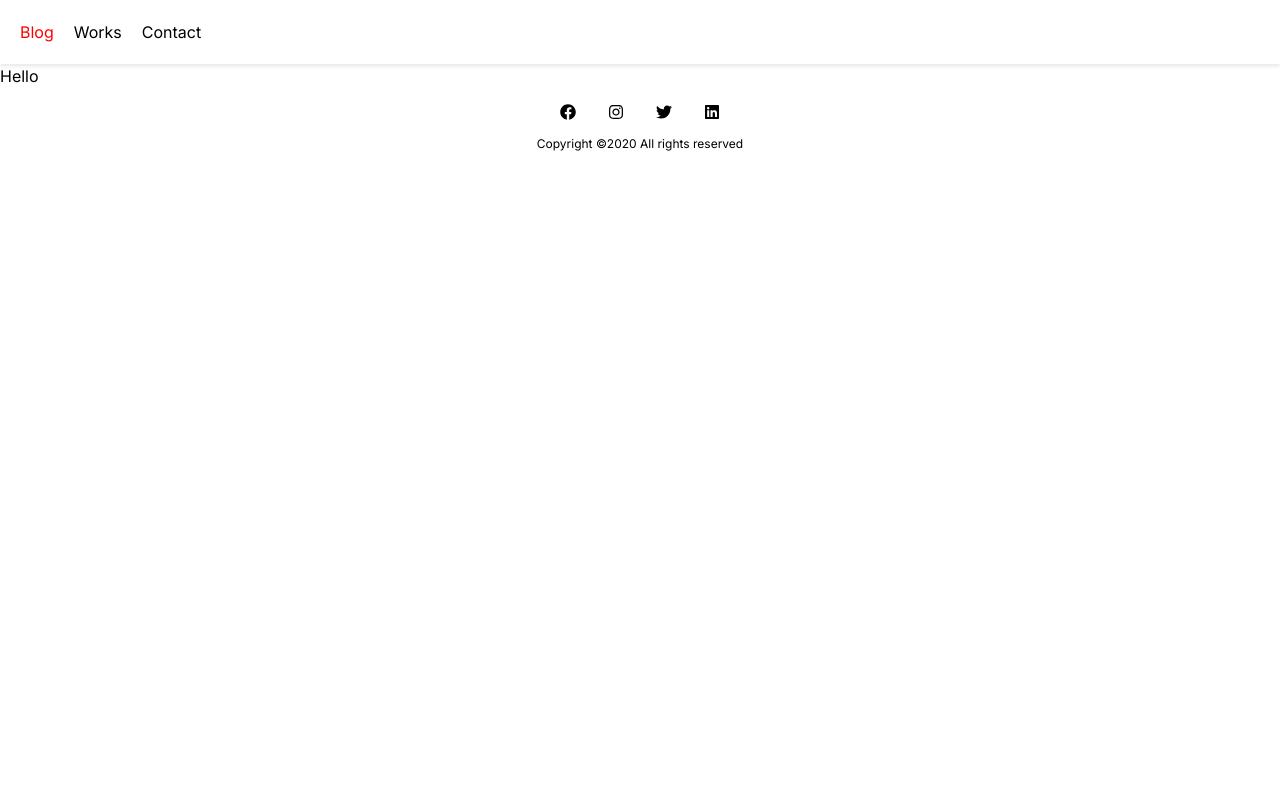
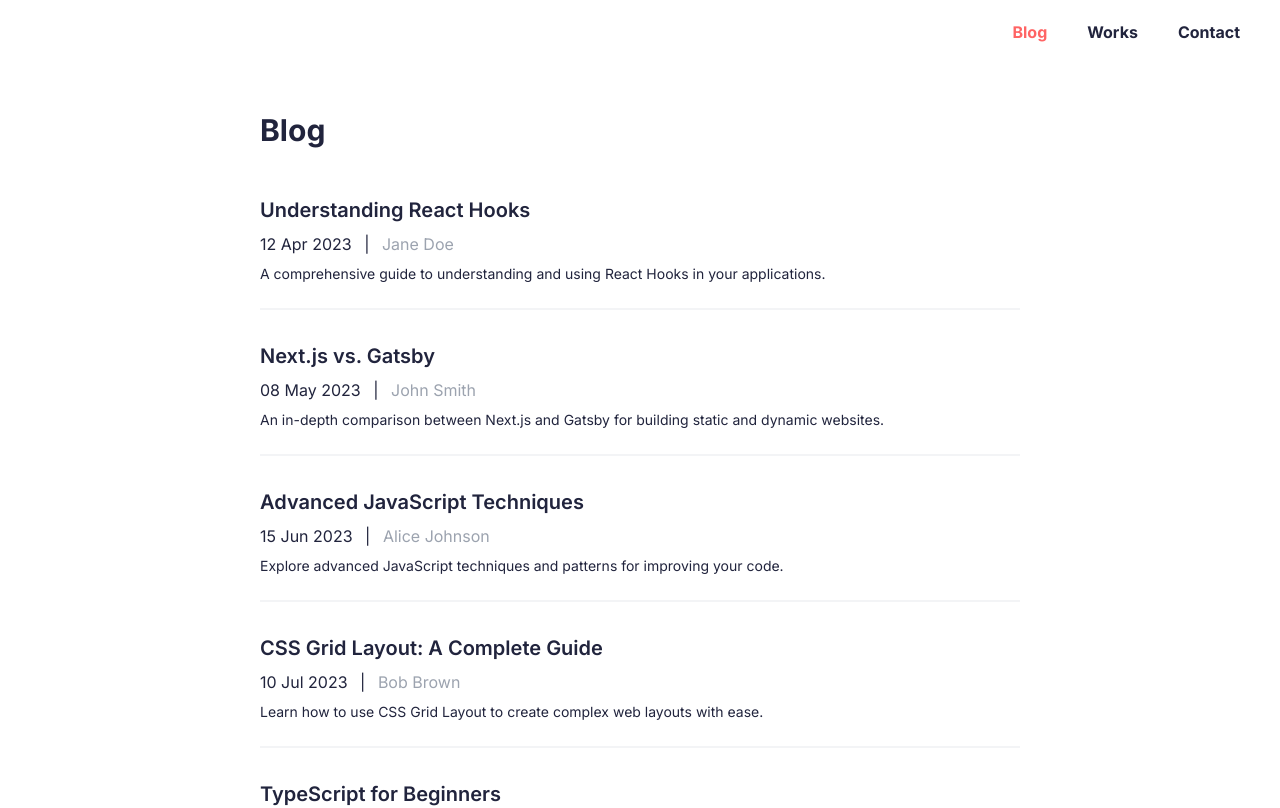
Before and after one commit to DarkM4tt/Blogosphere, a Next.js app: page / in a window 1280 px wide. Shown: the top 808 px of the page. Built offline with nearby package versions, Linux system fonts and the light colour scheme.

Commit message:
Designed Blogs page.

```diff
--- /dev/null
+++ b/src/app/components/BlogPost.tsx
@@ -0,0 +1,24 @@
+import { formatDate } from "../utils/formatDate";
+
+interface BlogPostProps {
+  post: {
+    id: number;
+    title: string;
+    date: string;
+    author: string;
+    description: string;
+    thumbnail: string;
+  };
+}
+
+const BlogPost = ({ post }: BlogPostProps) => (
+  <div className="mb-8 border-b-[2px] border-gray-100">
+    <h2 className="text-xl font-semibold mb-2">{post.title}</h2>
+    <div className="mb-2">
+      <span className="mr-2">{formatDate(post.date)}</span> | <span className="ml-2 text-gray-400">{post.author}</span>
+    </div>
+    <p className="mb-6 text-sm">{post.description}</p>
+  </div>
+);
+
+export default BlogPost;
--- a/src/app/components/Footer.tsx
+++ b/src/app/components/Footer.tsx
@@ -3,10 +3,10 @@ import { FaFacebook, FaInstagram, FaTwitter, FaLinkedin } from "react-icons/fa";
 const Footer = () => (
   <footer className="text-center p-4">
     <div className="flex justify-center gap-8 mb-4">
-      <FaFacebook />
-      <FaInstagram />
-      <FaTwitter />
-      <FaLinkedin />
+      <FaFacebook size={30} />
+      <FaInstagram size={30} />
+      <FaTwitter size={30} />
+      <FaLinkedin size={30} />
     </div>
     <p className="text-xs">Copyright ©2020 All rights reserved</p>
   </footer>
--- a/src/app/components/Header.tsx
+++ b/src/app/components/Header.tsx
@@ -1,3 +1,5 @@
+"use client";
+
 import { useState } from "react";
 import { FaBars } from "react-icons/fa";
 import styles from "../styles/header.module.css";
@@ -20,7 +22,7 @@ const Header = () => {
         className="md:hidden"
       />
       {isMobileMenuOpen && (
-        <div className="fixed top-0 right-0 bg-white shadow-lg p-4">
+        <div className="fixed top-0 right-0 bg-white p-4">
           <nav className={styles.nav}>
             <a href="#" className={styles.active}>
               Blog
--- a/src/app/globals.css
+++ b/src/app/globals.css
@@ -1,81 +1,6 @@
 @tailwind base;
 @tailwind components;
 @tailwind utilities;
-
-:root {
-  --max-width: 1100px;
-  --border-radius: 12px;
-  --font-mono: ui-monospace, Menlo, Monaco, "Cascadia Mono", "Segoe UI Mono",
-    "Roboto Mono", "Oxygen Mono", "Ubuntu Monospace", "Source Code Pro",
-    "Fira Mono", "Droid Sans Mono", "Courier New", monospace;
-
-  --foreground-rgb: 0, 0, 0;
-  --background-start-rgb: 214, 219, 220;
-  --background-end-rgb: 255, 255, 255;
-
-  --primary-glow: conic-gradient(
-    from 180deg at 50% 50%,
-    #16abff33 0deg,
-    #0885ff33 55deg,
-    #54d6ff33 120deg,
-    #0071ff33 160deg,
-    transparent 360deg
-  );
-  --secondary-glow: radial-gradient(
-    rgba(255, 255, 255, 1),
-    rgba(255, 255, 255, 0)
-  );
-
-  --tile-start-rgb: 239, 245, 249;
-  --tile-end-rgb: 228, 232, 233;
-  --tile-border: conic-gradient(
-    #00000080,
-    #00000040,
-    #00000030,
-    #00000020,
-    #00000010,
-    #00000010,
-    #00000080
-  );
-
-  --callout-rgb: 238, 240, 241;
-  --callout-border-rgb: 172, 175, 176;
-  --card-rgb: 180, 185, 188;
-  --card-border-rgb: 131, 134, 135;
-}
-
-@media (prefers-color-scheme: dark) {
-  :root {
-    --foreground-rgb: 255, 255, 255;
-    --background-start-rgb: 0, 0, 0;
-    --background-end-rgb: 0, 0, 0;
-
-    --primary-glow: radial-gradient(rgba(1, 65, 255, 0.4), rgba(1, 65, 255, 0));
-    --secondary-glow: linear-gradient(
-      to bottom right,
-      rgba(1, 65, 255, 0),
-      rgba(1, 65, 255, 0),
-      rgba(1, 65, 255, 0.3)
-    );
-
-    --tile-start-rgb: 2, 13, 46;
-    --tile-end-rgb: 2, 5, 19;
-    --tile-border: conic-gradient(
-      #ffffff80,
-      #ffffff40,
-      #ffffff30,
-      #ffffff20,
-      #ffffff10,
-      #ffffff10,
-      #ffffff80
-    );
-
-    --callout-rgb: 20, 20, 20;
-    --callout-border-rgb: 108, 108, 108;
-    --card-rgb: 100, 100, 100;
-    --card-border-rgb: 200, 200, 200;
-  }
-}
 
 * {
   box-sizing: border-box;
@@ -90,11 +15,5 @@ body {
 }
 
 body {
-  /* color: rgb(var(--foreground-rgb));
-  background: linear-gradient(
-      to bottom,
-      transparent,
-      rgb(var(--background-end-rgb))
-    )
-    rgb(var(--background-start-rgb)); */
+  color: #21243D;
 }
--- a/src/app/layout.tsx
+++ b/src/app/layout.tsx
@@ -1,5 +1,3 @@
-"use client"
-
 import type { Metadata } from "next";
 import { Inter } from "next/font/google";
 import Header from "./components/Header";
@@ -8,10 +6,10 @@ import "./globals.css";
 
 const inter = Inter({ subsets: ["latin"] });
 
-// export const metadata: Metadata = {
-//   title: "Blogosphere",
-//   description: "Generated by create next app",
-// };
+export const metadata: Metadata = {
+  title: "Blogosphere",
+  description: "Generated by create next app",
+};
 
 export default function RootLayout({
   children,
--- a/src/app/page.module.css
+++ b/src/app/page.module.css
@@ -1,25 +1,5 @@
-/* .main {
-  display: flex;
-  flex-direction: column;
-  justify-content: space-between;
-  align-items: center;
-  padding: 6rem;
-  min-height: 100vh;
-}
-
-.description {
-  display: inherit;
-  justify-content: inherit;
-  align-items: inherit;
-  font-size: 0.85rem;
-  max-width: var(--max-width);
-  width: 100%;
-  z-index: 2;
-  font-family: var(--font-mono);
-} */
-
 .container {
-  max-width: 1100px;
+  max-width: 800px;
   margin: 0 auto;
   padding: 20px;
 }
--- a/src/app/page.tsx
+++ b/src/app/page.tsx
@@ -1,7 +1,50 @@
+"use client"
+
+import { useState, useEffect } from "react";
+import BlogPost from "./components/BlogPost";
 import styles from "./page.module.css";
 
+interface BlogPost {
+  id: number;
+  title: string;
+  date: string;
+  author: string;
+  description: string;
+  thumbnail: string;
+}
+
 export default function Home() {
+  const [posts, setPosts] = useState<BlogPost[]>([]);
+  const [filteredPosts, setFilteredPosts] = useState<BlogPost[]>([]);
+
+  useEffect(() => {
+    fetch("/blogPosts.json")
+      .then((res) => res.json())
+      .then((data) => {
+        setPosts(data);
+        setFilteredPosts(data);
+      });
+  }, []);
+
+  //SearchLogic
+  // const handleSearch = (searchTerm: string) => {
+  //   if (searchTerm === "") {
+  //     setFilteredPosts(posts);
+  //   } else {
+  //     const filtered = posts.filter((post) =>
+  //       post.title.toLowerCase().includes(searchTerm.toLowerCase())
+  //     );
+  //     setFilteredPosts(filtered);
+  //   }
+  // };
+
   return (
-    <p>Hello</p>
+    <div className={styles.container}>
+      <h1 className="text-3xl font-bold mt-7 mb-12">Blog</h1>
+      {/* <SearchBar onSearch={handleSearch} /> */}
+      {filteredPosts.map((post) => (
+        <BlogPost key={post.id} post={post} />
+      ))}
+    </div>
   );
 }
--- a/src/app/styles/header.module.css
+++ b/src/app/styles/header.module.css
@@ -1,17 +1,17 @@
 .header {
   display: flex;
-  justify-content: space-between;
+  justify-content: end;
   align-items: center;
-  padding: 20px;
+  padding: 20px 40px;
   background-color: #fff;
-  box-shadow: 0 2px 4px rgba(0, 0, 0, 0.1);
 }
 
 .nav {
   display: flex;
-  gap: 20px;
+  gap: 40px;
+  font-weight: bold;
 }
 
 .active {
-  color: #ff0000; /* Use the active color from the Figma design */
+  color: #FF6464;
 }
--- /dev/null
+++ b/src/app/utils/formatDate.ts
@@ -0,0 +1,9 @@
+export function formatDate(dateString: string): string {
+  const date = new Date(dateString);
+  const options: Intl.DateTimeFormatOptions = {
+    day: "2-digit",
+    month: "short",
+    year: "numeric",
+  };
+  return date.toLocaleDateString("en-GB", options);
+}
```
